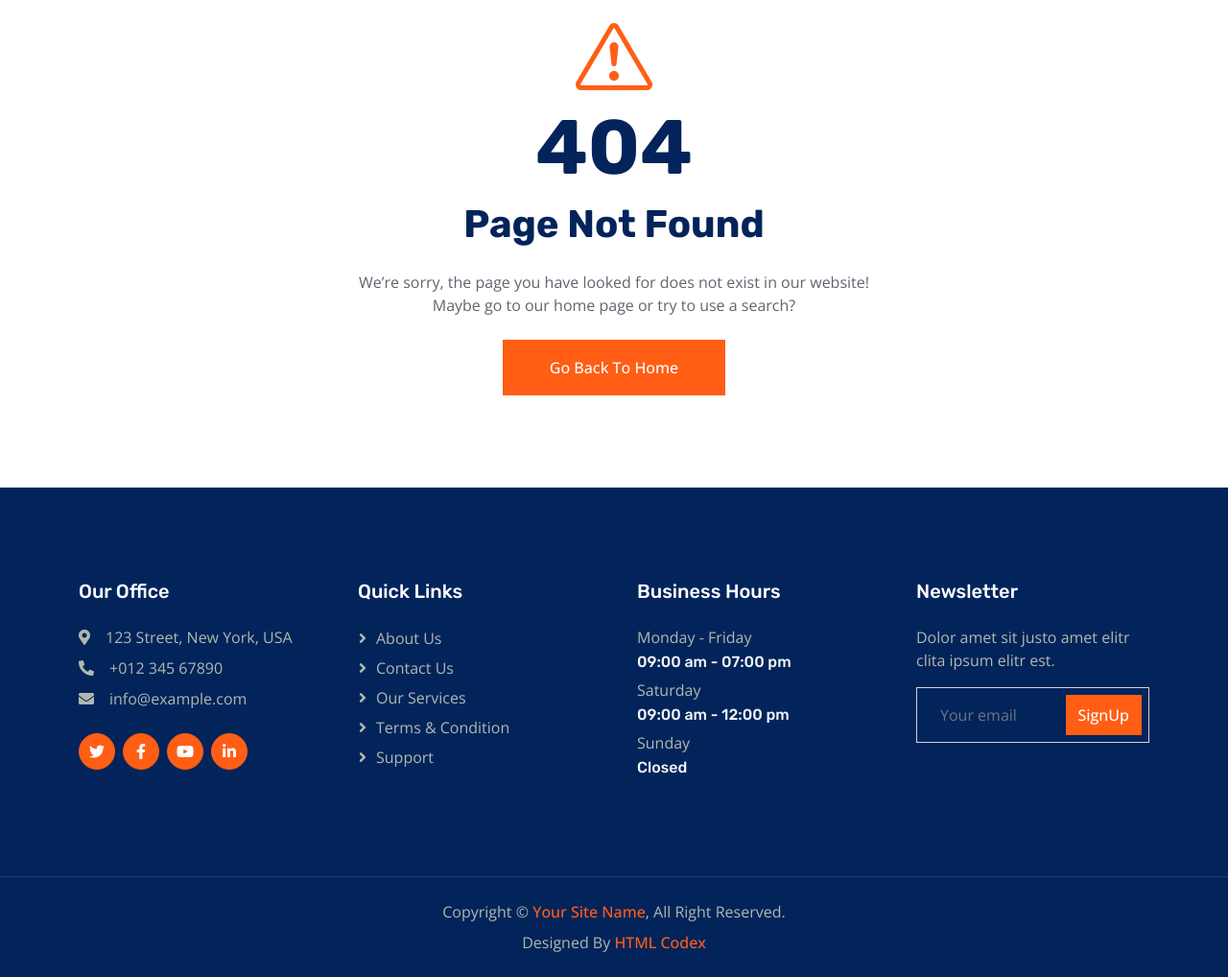
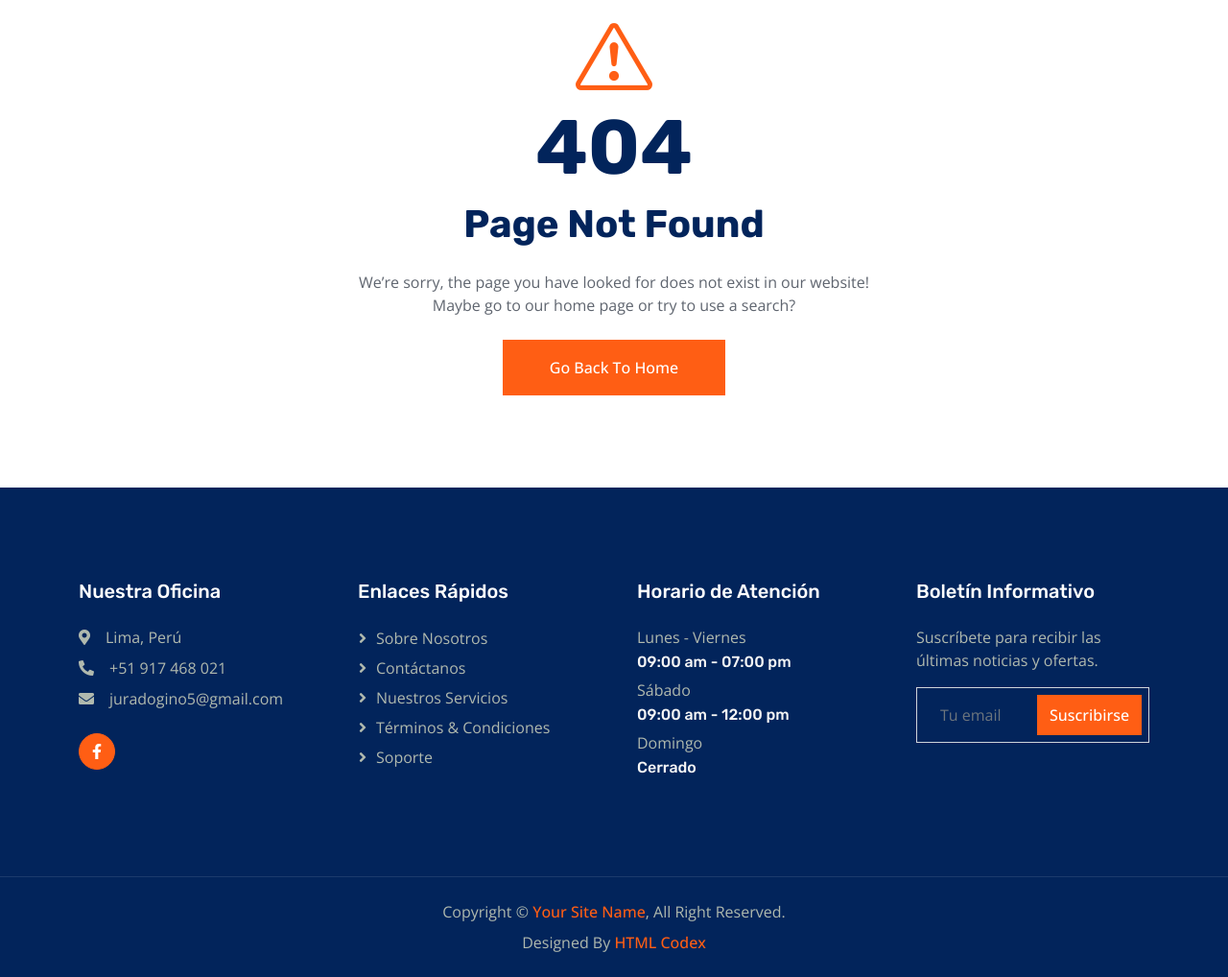
Before and after one commit to Freelance2024/web-page-CoverSol, a plain HTML site: page 404.html in a window 1280 px wide. Shown: the part 511-1529 px from the top of the page at 96% size. Drawn offline with nearby package versions, Linux system fonts and the light colour scheme.

Commit message:
updated footer

```diff
--- a/404.html
+++ b/404.html
@@ -128,41 +128,42 @@
     <div class="container-fluid bg-dark footer mt-5 py-5 wow fadeIn" data-wow-delay="0.1s">
         <div class="container py-5">
             <div class="row g-5">
+                <!-- Información de Contacto -->
                 <div class="col-lg-3 col-md-6">
-                    <h5 class="text-white mb-4">Our Office</h5>
-                    <p class="mb-2"><i class="fa fa-map-marker-alt me-3"></i>123 Street, New York, USA</p>
-                    <p class="mb-2"><i class="fa fa-phone-alt me-3"></i>+012 345 67890</p>
-                    <p class="mb-2"><i class="fa fa-envelope me-3"></i>info@example.com</p>
+                    <h5 class="text-white mb-4">Nuestra Oficina</h5>
+                    <p class="mb-2"><i class="fa fa-map-marker-alt me-3"></i>Lima, Perú</p>
+                    <p class="mb-2"><i class="fa fa-phone-alt me-3"></i>+51 917 468 021</p>
+                    <p class="mb-2"><i class="fa fa-envelope me-3"></i>juradogino5@gmail.com</p>
                     <div class="d-flex pt-3">
-                        <a class="btn btn-square btn-primary rounded-circle me-2" href=""><i class="fab fa-twitter"></i></a>
                         <a class="btn btn-square btn-primary rounded-circle me-2" href=""><i class="fab fa-facebook-f"></i></a>
-                        <a class="btn btn-square btn-primary rounded-circle me-2" href=""><i class="fab fa-youtube"></i></a>
-                        <a class="btn btn-square btn-primary rounded-circle me-2" href=""><i class="fab fa-linkedin-in"></i></a>
                     </div>
                 </div>
+                <!-- Enlaces Rápidos -->
                 <div class="col-lg-3 col-md-6">
-                    <h5 class="text-white mb-4">Quick Links</h5>
-                    <a class="btn btn-link" href="">About Us</a>
-                    <a class="btn btn-link" href="">Contact Us</a>
-                    <a class="btn btn-link" href="">Our Services</a>
-                    <a class="btn btn-link" href="">Terms & Condition</a>
-                    <a class="btn btn-link" href="">Support</a>
+                    <h5 class="text-white mb-4">Enlaces Rápidos</h5>
+                    <a class="btn btn-link" href="Nosotros.html">Sobre Nosotros</a>
+                    <a class="btn btn-link" href="contact.html">Contáctanos</a>
+                    <a class="btn btn-link" href="">Nuestros Servicios</a>
+                    <a class="btn btn-link" href="">Términos & Condiciones</a>
+                    <a class="btn btn-link" href="">Soporte</a>
                 </div>
+                <!-- Horario de Atención -->
                 <div class="col-lg-3 col-md-6">
-                    <h5 class="text-white mb-4">Business Hours</h5>
-                    <p class="mb-1">Monday - Friday</p>
+                    <h5 class="text-white mb-4">Horario de Atención</h5>
+                    <p class="mb-1">Lunes - Viernes</p>
                     <h6 class="text-light">09:00 am - 07:00 pm</h6>
-                    <p class="mb-1">Saturday</p>
+                    <p class="mb-1">Sábado</p>
                     <h6 class="text-light">09:00 am - 12:00 pm</h6>
-                    <p class="mb-1">Sunday</p>
-                    <h6 class="text-light">Closed</h6>
+                    <p class="mb-1">Domingo</p>
+                    <h6 class="text-light">Cerrado</h6>
                 </div>
+                <!-- Newsletter -->
                 <div class="col-lg-3 col-md-6">
-                    <h5 class="text-white mb-4">Newsletter</h5>
-                    <p>Dolor amet sit justo amet elitr clita ipsum elitr est.</p>
+                    <h5 class="text-white mb-4">Boletín Informativo</h5>
+                    <p>Suscríbete para recibir las últimas noticias y ofertas.</p>
                     <div class="position-relative w-100">
-                        <input class="form-control bg-transparent w-100 py-3 ps-4 pe-5" type="text" placeholder="Your email">
-                        <button type="button" class="btn btn-primary py-2 position-absolute top-0 end-0 mt-2 me-2">SignUp</button>
+                        <input class="form-control bg-transparent w-100 py-3 ps-4 pe-5" type="email" placeholder="Tu email">
+                        <button type="button" class="btn btn-primary py-2 position-absolute top-0 end-0 mt-2 me-2">Suscribirse</button>
                     </div>
                 </div>
             </div>
```
Also changed, not shown: Carpas-y-Toldos.html (+2 -5 lines), Nosotros.html (+4 -9 lines), Techos-Estructurales.html (+4 -7 lines), Toldos-Comerciales.html (+2 -5 lines), contact.html (+4 -7 lines), gallery.html (+4 -7 lines), index.html (+2 -5 lines), service.html (+23 -22 lines).
